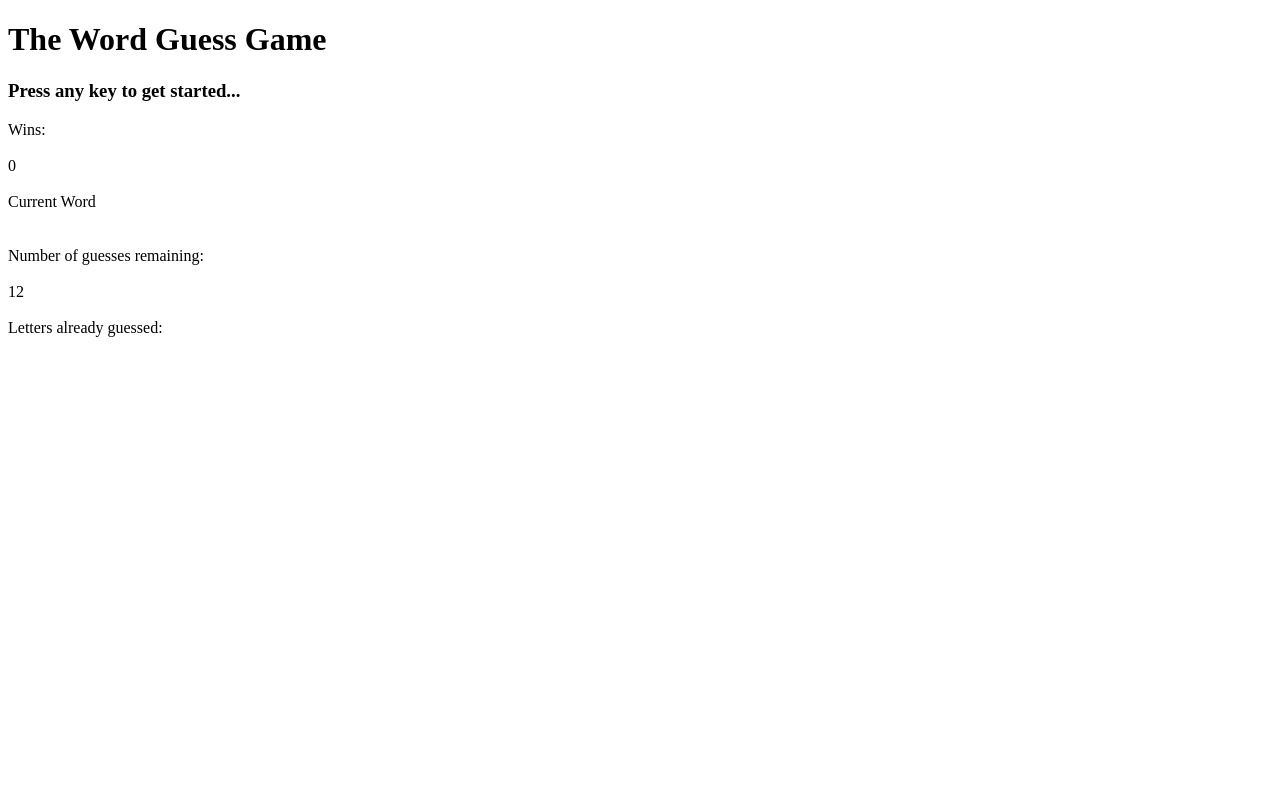
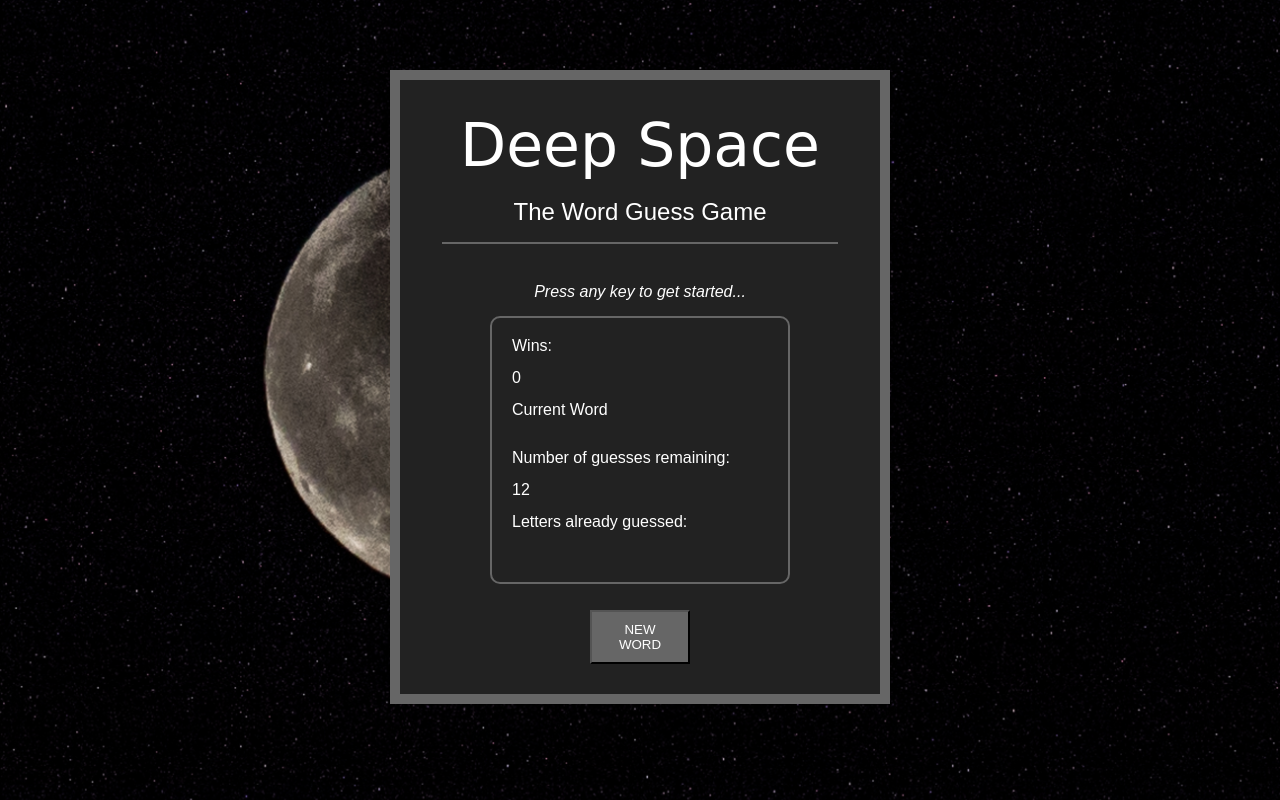
Before and after one commit to wlebert89/Homework_03-Word_Guess_Game, a plain HTML site: page index.html in a window 1280 px wide. Drawn offline with Linux system fonts and the light colour scheme; a web font is replaced by a local one.

Commit message:
starting to style the game

```diff
--- /dev/null
+++ b/css/reset.css
@@ -0,0 +1,48 @@
+/* http://meyerweb.com/eric/tools/css/reset/
+   v2.0 | 20110126
+   License: none (public domain)
+*/
+
+html, body, div, span, applet, object, iframe,
+h1, h2, h3, h4, h5, h6, p, blockquote, pre,
+a, abbr, acronym, address, big, cite, code,
+del, dfn, em, img, ins, kbd, q, s, samp,
+small, strike, strong, sub, sup, tt, var,
+b, u, i, center,
+dl, dt, dd, ol, ul, li,
+fieldset, form, label, legend,
+table, caption, tbody, tfoot, thead, tr, th, td,
+article, aside, canvas, details, embed,
+figure, figcaption, footer, header, hgroup,
+menu, nav, output, ruby, section, summary,
+time, mark, audio, video {
+	margin: 0;
+	padding: 0;
+	border: 0;
+	font-size: 100%;
+	font: inherit;
+	vertical-align: baseline;
+}
+/* HTML5 display-role reset for older browsers */
+article, aside, details, figcaption, figure,
+footer, header, hgroup, menu, nav, section {
+	display: block;
+}
+body {
+	line-height: 1;
+}
+ol, ul {
+	list-style: none;
+}
+blockquote, q {
+	quotes: none;
+}
+blockquote:before, blockquote:after,
+q:before, q:after {
+	content: '';
+	content: none;
+}
+table {
+	border-collapse: collapse;
+	border-spacing: 0;
+}
--- a/css/style.css
+++ b/css/style.css
@@ -0,0 +1,61 @@
+* {
+    box-sizing: border-box;
+}
+
+body {
+    background-image: url(../images/temp-bkg.jpg);
+    background-size: cover;
+    padding: 0px;
+    margin: 0px;
+    font-family: Arial, Helvetica, sans-serif;
+}
+
+.container {
+    margin: auto;
+    text-align: center;
+    background: #222;
+    color: #ffffff;
+    margin-top: 70px;
+    padding: 20px;
+    width: 500px;
+    border: solid 10px #666;
+}
+
+h1 {
+    font-family: 'ZCOOL QingKe HuangYou', cursive;
+    font-size: 60px;
+    padding: 15px;
+}
+
+h2 {
+    font-size: 24px;
+    padding: 10px;
+    font-weight: lighter;
+}
+
+h3 {
+    font-style: italic;
+}
+
+#counters {
+    border: solid 2px #666;
+    border-radius: 10px;
+    width: 300px;
+    padding: 20px;
+    margin: auto;
+    text-align: left;
+}
+
+hr {
+    border: solid 1px #666;
+    margin-bottom: 40px;
+    width: 90%;
+}
+
+button {
+    padding: 10px;
+    width: 100px;
+    background: #666;
+    color: #ffffff;
+    margin: 10px 0px;
+}
--- a/index.html
+++ b/index.html
@@ -5,12 +5,18 @@
     <meta name="viewport" content="width=device-width, initial-scale=1.0">
     <meta http-equiv="X-UA-Compatible" content="ie=edge">
     <title>Document</title>
+    <script src="js/logic.js" type="text/javascript"></script>
+    <link href="https://fonts.googleapis.com/css?family=ZCOOL+QingKe+HuangYou" rel="stylesheet">
+    <link rel="stylesheet" type="text/css" href="css/reset.css">
     <link rel="stylesheet" type="text/css" href="css/style.css">
 </head>
 <body>
     <div class="container">
-        <h1>The Word Guess Game</h1>
+        <h1>Deep Space</h1>
+        <h2>The Word Guess Game</h2>
+        <hr>
         <h3>Press any key to get started...</h3>
+        <br>
         <div id="counters">
             <div> Wins:</div>
             <br>
@@ -22,88 +28,15 @@
             <br>
             <div>Number of guesses remaining:</div>
             <br>
-            <div><span id="guesses-remaining">12</span></div></div>
+            <div><span id="guesses-remaining">12</span></div>
             <br>
             <div>Letters already guessed:</div>
             <br>
             <div><span id="user-guess"></span></div>
-        <div>
+            <br>
+        </div>
+        <br>
+        <button id="reset">NEW WORD</button>
     </div>
-
-    <script>
-
-        var wordBank = ["asteroid", "cosmos", "comet", "constellation", "galaxy", "heliocentric", "interstellar", "meteor"];
-
-        var randomNumber = Math.floor(Math.random() * wordBank.length);
-
-        var chosenWord = (wordBank[randomNumber]);
-
-        var activeArray = [];
-
-        var guessesLeft = 12;
-
-        var wins = 0;
-
-        var guessList = [];
-
-        // computer chooses a word from the wordBank array.
-        // chosen word gets broken up into individual letters.
-        // for each letter of the word, push "_" into an empty array.
-        // check to see if user guess matches any of the letters in the chosen word.
-        // if user guess matches, replace "_" with the acutal letter, for all occurances of the letter.
-        // if user guess is incorrect, guessesLeft --
-        // if user guesses all correct letters before guessesLeft = 0, wins ++
-        // create reset function
-
-        console.log("The word is: " + chosenWord);
-
-        for (var i = 0; i < chosenWord.length; i++){
-            activeArray.push("_");
-        }
-
-        function reset(){
-            randomNumber = Math.floor(Math.random() * wordBank.length);
-            chosenWord = (wordBank[randomNumber]);
-            guessesLeft = 12;
-            activeArray = [];
-            for (var i = 0; i < chosenWord.length; i++){
-                activeArray.push("_");
-            }
-            console.log("The word is: " + chosenWord);
-        }
-
-        document.onkeyup = function(event) {
-            var userGuess = event.key;
-
-            if (chosenWord.indexOf(userGuess) !== -1){
-                for (var j = 0; j < chosenWord.length; j++){
-                    if (userGuess === chosenWord[j]){
-                        activeArray[j] = userGuess;
-                    }
-                }
-            } else if (guessList.indexOf(userGuess) === -1){
-                guessList.push(userGuess);
-                guessesLeft --;
-                document.getElementById("user-guess").innerHTML = guessList.join(" . ");
-                document.getElementById("guesses-remaining").innerHTML = guessesLeft;
-            }
-
-            if (activeArray.join("") === chosenWord){
-                wins ++;
-                document.getElementById("wins").innerHTML = wins;
-            }
-
-            if (activeArray.join("") === chosenWord || guessesLeft <= 0){
-                reset();
-            }
-
-            document.getElementById("current-word").innerHTML = activeArray.join(" ");
-
-        }
-
-
-
-    </script>
-
 </body>
 </html>
--- /dev/null
+++ b/js/logic.js
@@ -0,0 +1,72 @@
+var wordBank = ["asteroid", "cosmos", "comet", "constellation", "galaxy", "heliocentric", "interstellar", "meteor"];
+
+var randomNumber = Math.floor(Math.random() * wordBank.length);
+
+var chosenWord = (wordBank[randomNumber]);
+
+var activeArray = [];
+
+var guessesLeft = 12;
+
+var wins = 0;
+
+var guessList = [];
+
+// computer chooses a word from the wordBank array.
+// chosen word gets broken up into individual letters.
+// for each letter of the word, push "_" into an empty array.
+// check to see if user guess matches any of the letters in the chosen word.
+// if user guess matches, replace "_" with the acutal letter, for all occurances of the letter.
+// if user guess is incorrect, guessesLeft --
+// if user guesses all correct letters before guessesLeft = 0, wins ++
+// create reset function
+
+console.log("The word is: " + chosenWord);
+
+for (var i = 0; i < chosenWord.length; i++){
+    activeArray.push("_");
+
+}
+
+function reset(){
+    randomNumber = Math.floor(Math.random() * wordBank.length);
+    chosenWord = (wordBank[randomNumber]);
+    guessesLeft = 12;
+    activeArray = [];
+    guessList = [];
+    for (var i = 0; i < chosenWord.length; i++){
+        activeArray.push("_");
+    }
+    document.getElementById("user-guess").innerHTML = guessList.join(" . ").toUpperCase();
+    document.getElementById("guesses-remaining").innerHTML = guessesLeft;
+    console.log("The word is: " + chosenWord);
+}
+
+document.onkeyup = function(event) {
+    var userGuess = event.key;
+
+    if (chosenWord.indexOf(userGuess) !== -1){
+        for (var j = 0; j < chosenWord.length; j++){
+            if (userGuess === chosenWord[j]){
+                activeArray[j] = userGuess;
+            }
+        }
+    } else if (guessList.indexOf(userGuess) === -1){
+        guessList.push(userGuess);
+        guessesLeft --;
+        document.getElementById("user-guess").innerHTML = guessList.join(" . ").toUpperCase();
+        document.getElementById("guesses-remaining").innerHTML = guessesLeft;
+    }
+
+    if (activeArray.join("") === chosenWord){
+        wins ++;
+        document.getElementById("wins").innerHTML = wins;
+    }
+
+    if (activeArray.join("") === chosenWord || guessesLeft <= 0){
+        reset();
+    }
+
+    document.getElementById("current-word").innerHTML = activeArray.join(" ");
+
+}
```
Also changed, not shown: images/temp-bkg.jpg (added).
